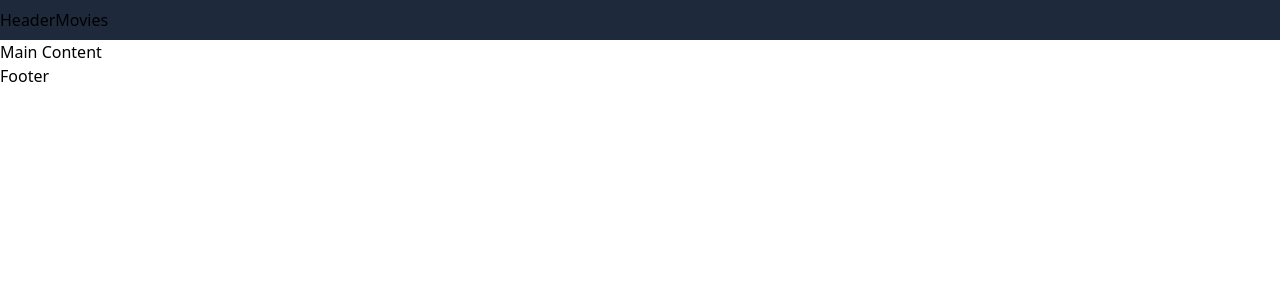
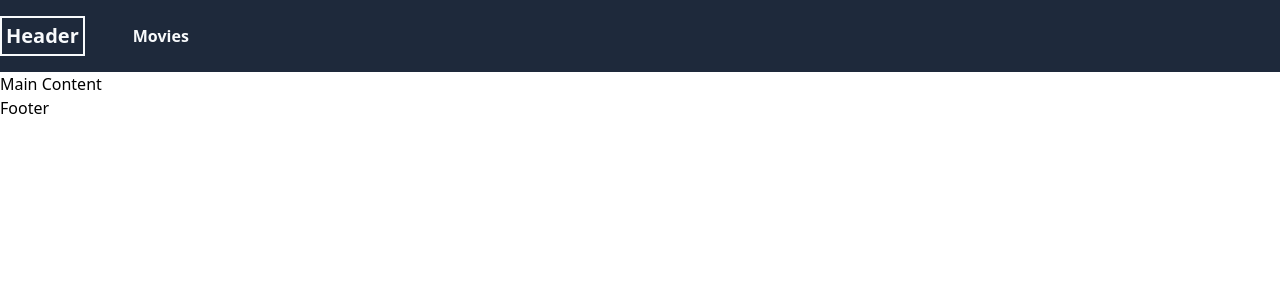
Before and after one commit to arishem51/Movies, a React (Vite) app: page / in a window 1280 px wide. Shown: the top 300 px of the page. Built offline with nearby package versions, Linux system fonts and the light colour scheme.

Commit message:
feat: Header

```diff
--- a/src/components/Header/index.tsx
+++ b/src/components/Header/index.tsx
@@ -2,9 +2,18 @@ import { Link } from "react-router-dom";
 
 export default function Header() {
   return (
-    <div className="py-2 bg-slate-800">
-      <Link to="/">Header</Link>
-      <Link to="/movies">Movies</Link>
+    <div className="py-4 bg-slate-800 ">
+      <nav className="md:container mx-auto flex items-center gap-12">
+        <Link
+          className="border-2 border-slate-50 p-1 text-xl text-slate-50 font-extrabold"
+          to="/"
+        >
+          Header
+        </Link>
+        <span className="text-md font-bold text-slate-50 cursor-pointer ">
+          Movies
+        </span>
+      </nav>
     </div>
   );
 }
```
